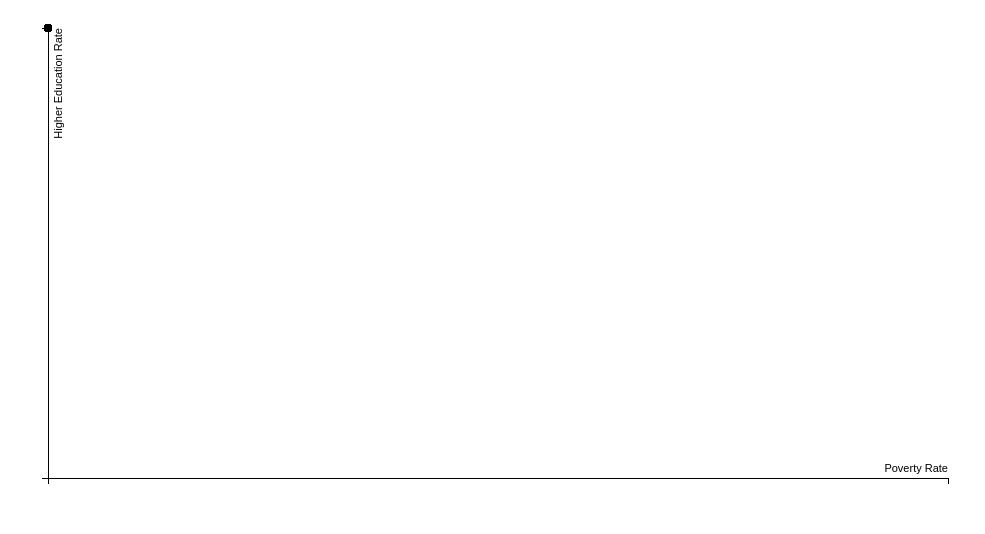
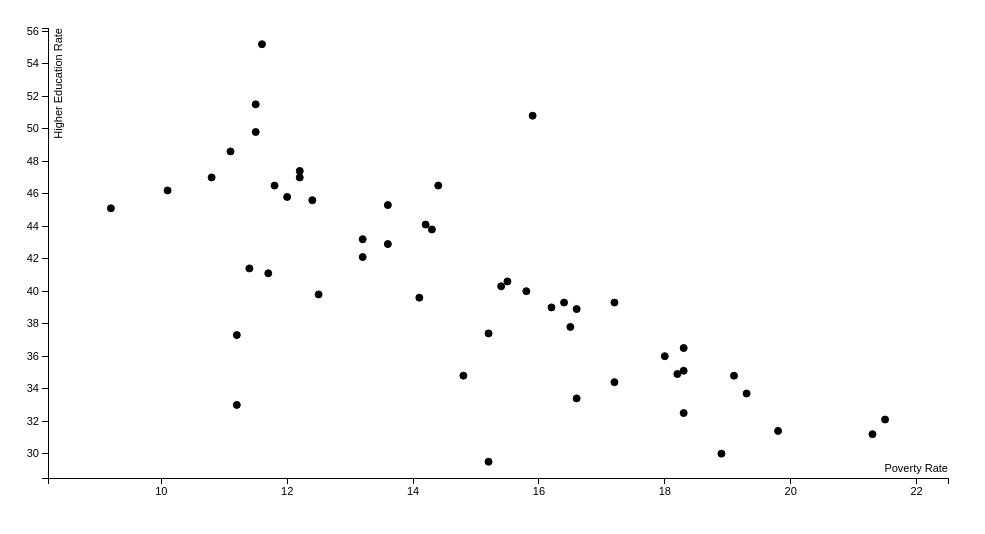
Before and after one commit to SungminPark1/DataVisual, a website: page client/scatter[WIP].html in a window 1280 px wide. Shown: the whole page, without its empty margins (0-985 px from the left). Drawn offline with nearby package versions, Linux system fonts and the light colour scheme.

Commit message:
Update scatter[WIP].html

```diff
--- a/client/scatter[WIP].html
+++ b/client/scatter[WIP].html
@@ -30,12 +30,14 @@ body {
 		width = 960 - margin.left - margin.right,
 		height = 500 - margin.top - margin.bottom;
 
-	var xValue = function(d) { return d.PovertyRate;},
+	var xValue = function(d) { return parseFloat(d.PovertyRate);},
 		xScale = d3.scale.linear().range([0, width]),
-		xMap = function(d) { return xScale(xValue(d));},
+		xMap = function(d) {
+			return xScale(xValue(d));
+			},
 		xAxis = d3.svg.axis().scale(xScale).orient("bottom");
 
-	var yValue = function(d) { return d.HigherEducationRate;},
+	var yValue = function(d) { return parseFloat(d.HigherEducationRate);},
 		yScale = d3.scale.linear().range([height, 0]),
 		yMap = function(d) { return yScale(yValue(d));},
 		yAxis = d3.svg.axis().scale(yScale).orient("left");
```
